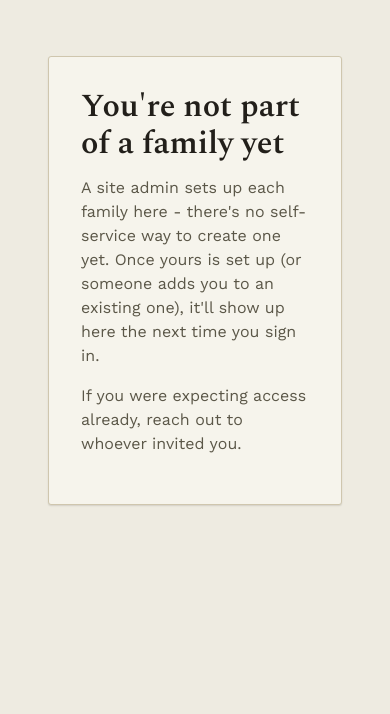
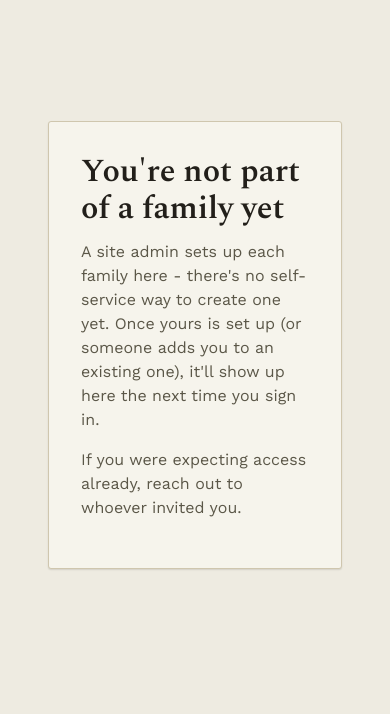
Before and after one commit to sheyabernstein/family-birthdays, a Django app: page /family/no-family/ in a window 390 px wide. Shown: the part 130-844 px from the top of the page. Run offline with Django 5.2, Linux system fonts and the light colour scheme; the visitor is signed in with stand-in values (Sample User, id 1); data that the repository does not hold is empty; parts of the project's set-up code (start-up, migrations or seed data) failed here and were passed over.

Commit message:
fix: re-center the auth-shell card after the mobile-overscroll fix
The min-height: 100% fix in #21 was itself wrong: percentage heights
only resolve against an ancestor with a genuinely specified height, and
main's own size comes from flex-grow (flex: 1 in .shell), not a
specified height - min-height: 100% resolved to nothing, so the card
collapsed to the top of the page instead of staying centered. Confirmed
live on /family/switch/ and /accounts/login/.

main.auth-main (opted into per-page via the existing main_class block)
makes main itself a flex container just for these six pages, so
.auth-shell's own flex: 1 grows to fill main's already-definite
flex-resolved height directly - one real level of flex-grow instead of
a percentage chained through it.

```diff
--- a/accounts/templates/accounts/link_invalid.html
+++ b/accounts/templates/accounts/link_invalid.html
@@ -1,5 +1,6 @@
 {% extends "base.html" %}
 {% block title %}Link expired - {{ block.super }}{% endblock %}
+{% block main_class %}auth-main{% endblock %}
 {% block content %}
     <div class="auth-shell">
         <div class="auth-card">
--- a/accounts/templates/accounts/link_sent.html
+++ b/accounts/templates/accounts/link_sent.html
@@ -1,5 +1,6 @@
 {% extends "base.html" %}
 {% block title %}Check your messages - {{ block.super }}{% endblock %}
+{% block main_class %}auth-main{% endblock %}
 {% block content %}
     <div class="auth-shell">
         <div class="auth-card">
--- a/static/css/app.css
+++ b/static/css/app.css
@@ -1080,19 +1080,33 @@ main.full-bleed {
 
 /* --- Auth pages --- */
 
-/* min-height: 100% (not 100vh) - .auth-shell renders inside <main>,
-   which is already flex: 1 inside .shell's own min-height: 100vh flex
-   column. Every page that reaches this while signed in (switch/create
-   workspace, no-family-access) always has the topbar above it too, so a
-   second independent 100vh here stacked a full extra viewport's worth of
-   height on top of the topbar's - the page was taller than the viewport
-   by exactly the topbar's height, which read as dead space below the
-   fold and rubber-band overscroll trying to reach it. main's own flex-
-   grown size is what's actually available, so filling that (100%)
-   rather than the whole viewport again is what keeps this centered
-   without spilling past the bottom of the screen. */
+/* Not min-height: 100vh - .auth-shell renders inside <main>, which is
+   already flex: 1 inside .shell's own min-height: 100vh flex column.
+   Every page that reaches this while signed in (switch/create workspace,
+   no-family-access) always has the topbar above it too, so a second
+   independent 100vh here stacked a full extra viewport's worth of height
+   on top of the topbar's - the page was taller than the viewport by
+   exactly the topbar's height, which read as dead space below the fold
+   and rubber-band overscroll trying to reach it.
+
+   A first attempt fixed that by switching to min-height: 100% instead -
+   wrong, and confirmed wrong live: percentage heights only resolve
+   against an ancestor with a genuinely *specified* height, and main's
+   own size is arrived at via flex-grow (flex: 1 in .shell), not a
+   specified height in the traditional block sense - min-height: 100%
+   here resolved to nothing, so the card collapsed to the top of the
+   page instead of centering. main.auth-main (see the templates that use
+   this - request_link/link_sent/link_invalid/switch_family/
+   create_family/no_family_access) opts main itself into flex layout for
+   just those pages, so .auth-shell's own flex: 1 grows to fill main's
+   already-definite flex-resolved height directly - one level of real
+   flex-grow, not a percentage chained through it. */
+main.auth-main {
+  display: flex;
+}
+
 .auth-shell {
-  min-height: 100%;
+  flex: 1;
   display: flex;
   align-items: center;
   justify-content: center;
--- a/tenants/templates/tenants/create_family.html
+++ b/tenants/templates/tenants/create_family.html
@@ -1,6 +1,7 @@
 {% extends "base.html" %}
 {% load form_extras %}
 {% block title %}Create your workspace - Family Tree{% endblock %}
+{% block main_class %}auth-main{% endblock %}
 {% block content %}
     <div class="auth-shell">
         <div class="auth-card">
--- a/tenants/templates/tenants/no_family_access.html
+++ b/tenants/templates/tenants/no_family_access.html
@@ -1,5 +1,6 @@
 {% extends "base.html" %}
 {% block title %}Waiting for access - Family Tree{% endblock %}
+{% block main_class %}auth-main{% endblock %}
 {% block content %}
     <div class="auth-shell">
         <div class="auth-card">
--- a/tenants/templates/tenants/switch_family.html
+++ b/tenants/templates/tenants/switch_family.html
@@ -1,5 +1,6 @@
 {% extends "base.html" %}
 {% block title %}Switch workspace{% endblock %}
+{% block main_class %}auth-main{% endblock %}
 {% block content %}
     <div class="auth-shell">
         <div class="auth-card">
```
